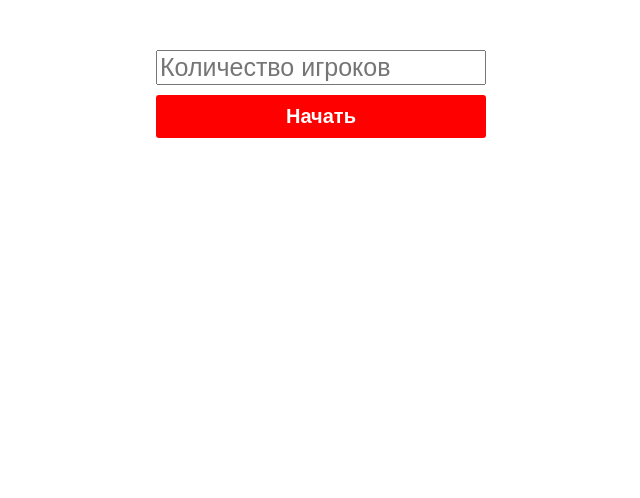
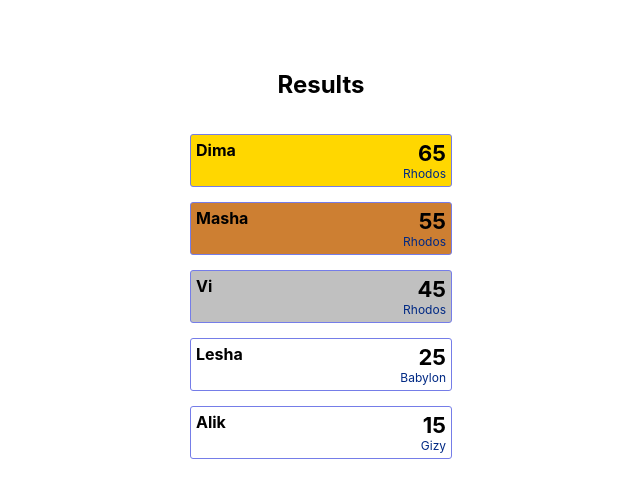
Before and after one commit to vvikota/seven_wonders, a React (Create React App) app: page / in a window 1280 px wide. Shown: the top 498 px of the page, without its empty margins (319-959 px from the left). Built offline with nearby package versions, Linux system fonts and the light colour scheme.

Commit message:
feat: add some styles for final screen

```diff
--- a/src/components/mock.js
+++ b/src/components/mock.js
@@ -2,107 +2,64 @@ const mock = [
   {
     name: 'Alik',
     city: 'Gizy',
-    categoryList: [
-      {
-        categoryName: 'war',
-        points: 10
-      },
-      {
-        categoryName: 'money',
-        points: 23
-      },
-      {
-        categoryName: 'wonders',
-        points: 43
-      },
-      {
-        categoryName: 'blue card',
-        points: 10
-      },
-      {
-        categoryName: 'green card',
-        points: 3
-      },
-      {
-        categoryName: 'gold card',
-        points: 33
-      },
-      {
-        categoryName: 'purple card',
-        points: 12
-      },
-    ],
-    result: 70
+    war: 1,
+    money: 2,
+    wonders: 2,
+    blueCards: 3,
+    greenCards: 5,
+    goldCards: 8,
+    purpleCards: 9,
+    resultPoints: 15
   },
   {
     name: 'Lesha',
     city: 'Babylon',
-    categoryList: [
-      {
-        categoryName: 'war',
-        points: 10
-      },
-      {
-        categoryName: 'money',
-        points: 23
-      },
-      {
-        categoryName: 'wonders',
-        points: 43
-      },
-      {
-        categoryName: 'blue card',
-        points: 10
-      },
-      {
-        categoryName: 'green card',
-        points: 3
-      },
-      {
-        categoryName: 'gold card',
-        points: 33
-      },
-      {
-        categoryName: 'purple card',
-        points: 12
-      },
-    ],
-    result: 980
+    war: 1,
+    money: 2,
+    wonders: 2,
+    blueCards: 3,
+    greenCards: 5,
+    goldCards: 8,
+    purpleCards: 9,
+    resultPoints: 25
   },
   {
     name: 'Vi',
     city: 'Rhodos',
-    categoryList: [
-      {
-        categoryName: 'war',
-        points: 10
-      },
-      {
-        categoryName: 'money',
-        points: 23
-      },
-      {
-        categoryName: 'wonders',
-        points: 43
-      },
-      {
-        categoryName: 'blue card',
-        points: 10
-      },
-      {
-        categoryName: 'green card',
-        points: 3
-      },
-      {
-        categoryName: 'gold card',
-        points: 33
-      },
-      {
-        categoryName: 'purple card',
-        points: 12
-      },
-    ],
-    result: 500
+    war: 1,
+    money: 2,
+    wonders: 2,
+    blueCards: 3,
+    greenCards: 5,
+    goldCards: 8,
+    purpleCards: 9,
+    resultPoints: 45
+  },
+
+  {
+    name: 'Masha',
+    city: 'Rhodos',
+    war: 1,
+    money: 2,
+    wonders: 2,
+    blueCards: 3,
+    greenCards: 5,
+    goldCards: 8,
+    purpleCards: 9,
+    resultPoints: 55
+  },
+
+  {
+    name: 'Dima',
+    city: 'Rhodos',
+    war: 1,
+    money: 2,
+    wonders: 2,
+    blueCards: 3,
+    greenCards: 5,
+    goldCards: 8,
+    purpleCards: 9,
+    resultPoints: 65
   },
 ];
 
--- a/src/components/result-table/gamer-card/gamer-card.css
+++ b/src/components/result-table/gamer-card/gamer-card.css
@@ -1,13 +1,14 @@
 
 .gamer-wrapper{
-  margin-bottom: 25px;
+  margin-bottom: 15px;
+  padding: 5px;
+  border-radius: 3px;
+  border: 1px solid #757de8;
 }
 
 .gamer-main-row{
   display: flex;
   justify-content: space-between;
-  margin-bottom: 10px;
-  border-bottom: 1px solid #3f51b5;
   font-weight: bold;
 }
 
@@ -29,7 +30,7 @@
   align-self: flex-end;
   font-size: 12px;
   font-weight: normal;
-  color: #a0a0a0;
+  color: #002984;
 }
 
 .gamer-main-row span:first-child{
@@ -52,7 +53,11 @@
 }
 
 .gamer-wrapper.active .gamer-more-details{
-  height: 160px;
+  height: 170px;
+}
+
+.gamer-more-details .more-details-row:first-child{
+  margin-top: 10px;
 }
 
 .more-details-row {
--- a/src/components/result-table/result-table.css
+++ b/src/components/result-table/result-table.css
@@ -4,5 +4,17 @@
 }
 
 .result-table h2{
-  margin-bottom: 55px;
+  margin-bottom: 35px;
 }
+
+.result-table .gamer-wrapper:nth-child(2){
+  background-color: #FFD700;
+}
+
+.result-table .gamer-wrapper:nth-child(3){
+  background-color: #CD7F32;
+}
+
+.result-table .gamer-wrapper:nth-child(4){
+  background-color: #C0C0C0;
+}
--- a/src/components/result-table/result-table.js
+++ b/src/components/result-table/result-table.js
@@ -6,12 +6,14 @@ import GamerCard from './gamer-card/gamer-card'
 
 const ResultTable = ({gamers}) => {
 
+    let sortedArray = gamers.sort((a, b) => b.resultPoints - a.resultPoints);
+    console.log(sortedArray)
+
     const [activeTabs, setActive] = useState(new Array(gamers.length).fill(false))
 
     const setActiveTab = index => {
       const currentActiveTabs = [...activeTabs];
       currentActiveTabs[index] = !activeTabs[index]
-
       setActive(currentActiveTabs)
     }
 
--- a/src/components/start-page/start-page.css
+++ b/src/components/start-page/start-page.css
@@ -1,6 +1,4 @@
 .start-wrapper{
-  width: 100vw;
-  height: 100vh;
   display: flex;
   justify-content: center;
   padding-top: 50px;
--- a/src/components/start-page/start-page.js
+++ b/src/components/start-page/start-page.js
@@ -9,10 +9,11 @@ import ResultTable from '../result-table/result-table'
 const StartPage = ({isEnterPoints, isShowResult}) => {
   return (
     <div className="start-wrapper">
-      {
+      {/* {
         isShowResult ? <ResultTable /> :
         isEnterPoints ?  <GamerForm /> : <StartForm />
-      }
+      } */}
+      <ResultTable />
     </div>
   )
 }
--- a/src/redux/reducer.js
+++ b/src/redux/reducer.js
@@ -1,8 +1,8 @@
-// import mock from '../components/mock';
+import mock from '../components/mock';
 
 const initialState = {
   gamersCount: 0,
-  gamers: [],
+  gamers: mock,
   isEnterPoints: false,
   isShowResult: false,
 }
```
